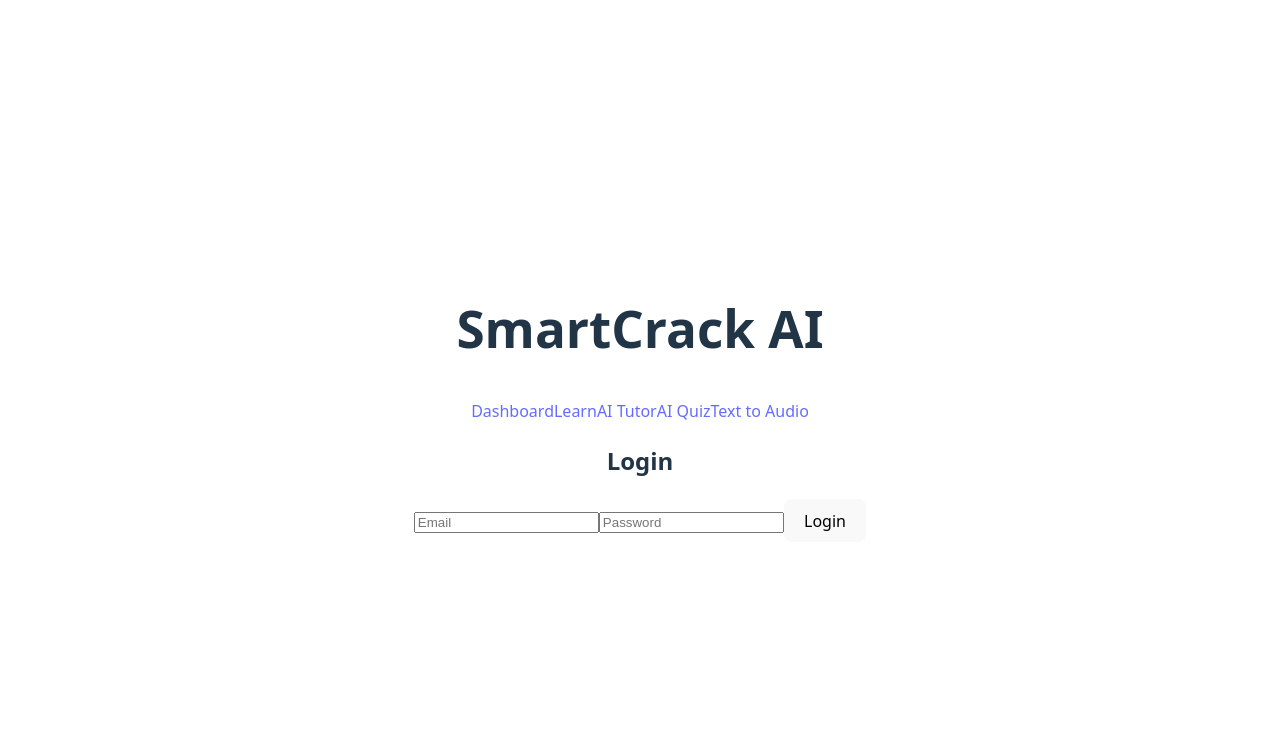
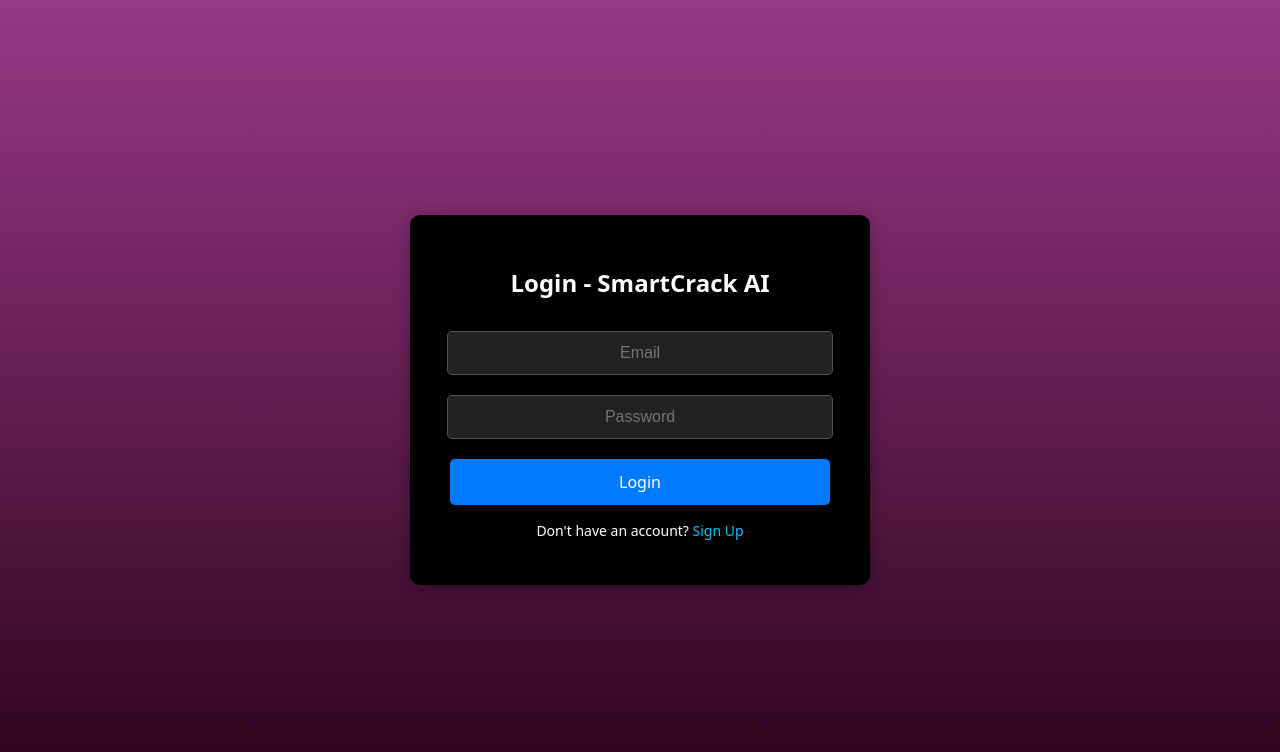
Before and after one commit to palak25022005/smart_crack_ai, a React (Vite) app in the folder frontend/: page /LoginPage in a window 1280 px wide. Shown: the top 752 px of the page. Built offline with nearby package versions, Linux system fonts and the light colour scheme; no server answers.

Commit message:
Login UI Done

```diff
--- a/frontend/package.json
+++ b/frontend/package.json
@@ -10,6 +10,7 @@
     "preview": "vite preview"
   },
   "dependencies": {
+    "mongoose": "^8.13.0",
     "react": "^19.0.0",
     "react-dom": "^19.0.0",
     "react-router-dom": "^7.4.0"
--- a/frontend/src/pages/LoginPage.jsx
+++ b/frontend/src/pages/LoginPage.jsx
@@ -1,5 +1,4 @@
-import React from 'react'
-import { useState } from 'react'
+import React, { useState } from "react";
 
 const LoginPage = () => {
   const [email, setEmail] = useState("");
@@ -34,32 +33,98 @@ const LoginPage = () => {
   };
 
   return (
-    <div className="flex items-center justify-center h-screen">
-      <form className="bg-white p-6 rounded-lg shadow-md" onSubmit={handleLogin}>
-        <h2 className="text-xl font-semibold mb-4">Login</h2>
-        {error && <p className="text-red-500">{error}</p>}
+    <div
+      style={{
+        display: "flex",
+        justifyContent: "center",
+        alignItems: "center",
+        height: "100vh",
+        width: "100vw", // Ensures full screen width
+        background: "linear-gradient(rgb(152, 57, 135), rgb(43, 2, 25))",
+        position: "absolute", // Covers entire screen
+        top: 0,
+        left: 0,
+      }}
+    >
+      <div
+        style={{
+          width: "400px",
+          background: "black",
+          color: "white",
+          padding: "30px",
+          borderRadius: "10px",
+          boxShadow: "0 4px 15px rgba(0, 0, 0, 0.3)",
+          textAlign: "center",
+          display: "flex",
+          flexDirection: "column",
+          alignItems: "center",
+        }}
+      >
+        <h2>Login - SmartCrack AI</h2>
+        {error && <p style={{ color: "red" }}>{error}</p>}
+        <form onSubmit={handleLogin} style={{ width: "100%" }}>
           <input
             type="email"
             placeholder="Email"
             value={email}
             onChange={(e) => setEmail(e.target.value)}
-          className="w-full p-2 border rounded mb-2"
             required
+            style={{
+              width: "90%",
+              padding: "12px",
+              margin: "10px 0",
+              border: "1px solid #555",
+              borderRadius: "5px",
+              background: "#222",
+              color: "white",
+              fontSize: "16px",
+              textAlign: "center",
+            }}
           />
           <input
             type="password"
             placeholder="Password"
             value={password}
             onChange={(e) => setPassword(e.target.value)}
-          className="w-full p-2 border rounded mb-2"
             required
+            style={{
+              width: "90%",
+              padding: "12px",
+              margin: "10px 0",
+              border: "1px solid #555",
+              borderRadius: "5px",
+              background: "#222",
+              color: "white",
+              fontSize: "16px",
+              textAlign: "center",
+            }}
           />
-        <button type="submit" className="bg-blue-500 text-white w-full p-2 rounded">
+          <button
+            type="submit"
+            style={{
+              width: "95%",
+              padding: "12px",
+              backgroundColor: "#007bff",
+              color: "white",
+              border: "none",
+              borderRadius: "5px",
+              cursor: "pointer",
+              fontSize: "16px",
+              marginTop: "10px",
+              transition: "0.3s",
+            }}
+            onMouseOver={(e) => (e.target.style.backgroundColor = "#0056b3")}
+            onMouseOut={(e) => (e.target.style.backgroundColor = "#007bff")}
+          >
             Login
           </button>
         </form>
+        <p style={{ marginTop: "15px", fontSize: "14px" }}>
+          Don't have an account? <a href="/signup" style={{ color: "#00bfff", textDecoration: "none" }}>Sign Up</a>
+        </p>
+      </div>
     </div>
   );
-}
+};
 
-export default LoginPage
+export default LoginPage;
```
Also changed, not shown: 2 other files (tests, documents, lock files or other folders). Lines whose indentation alone changed are shown as unchanged.
